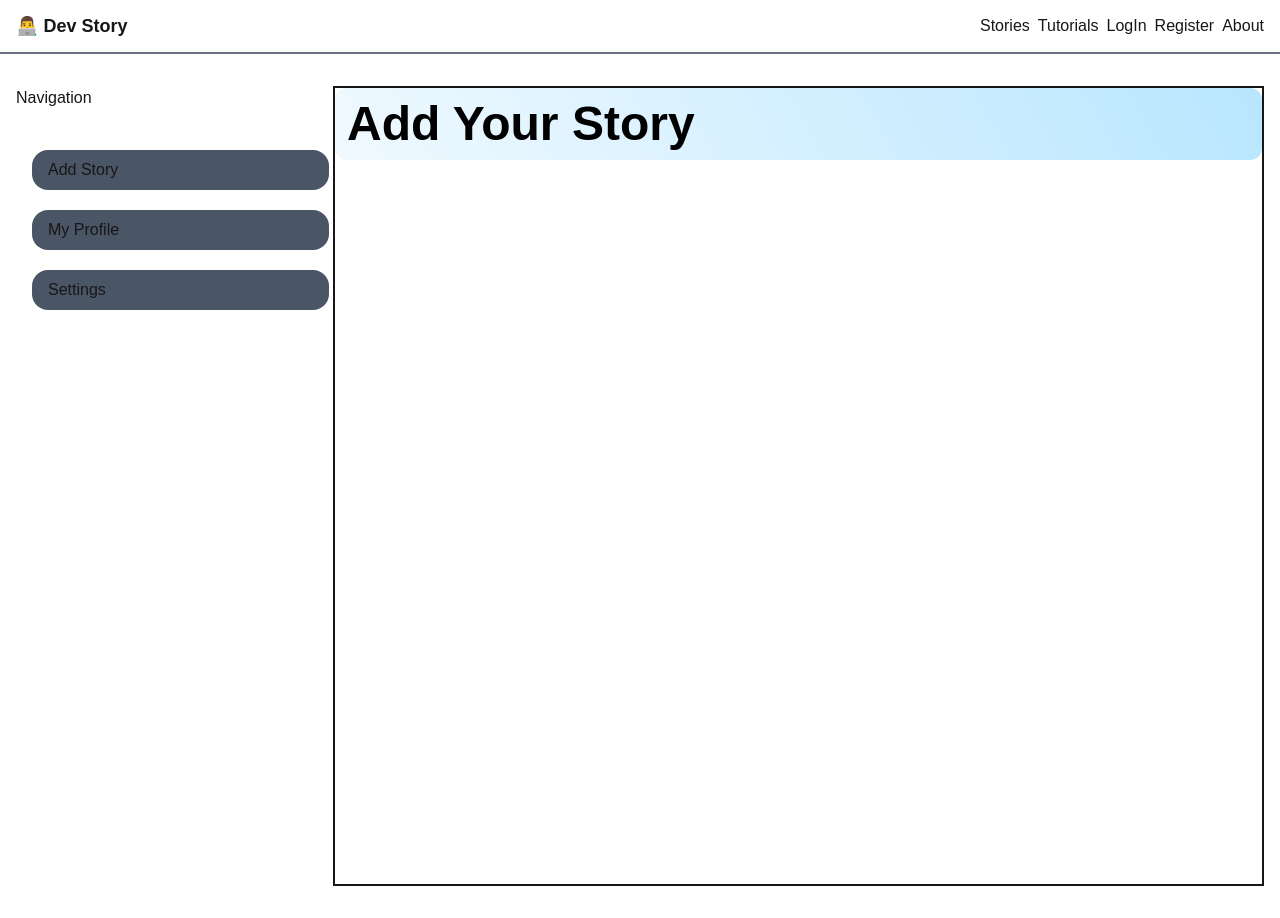
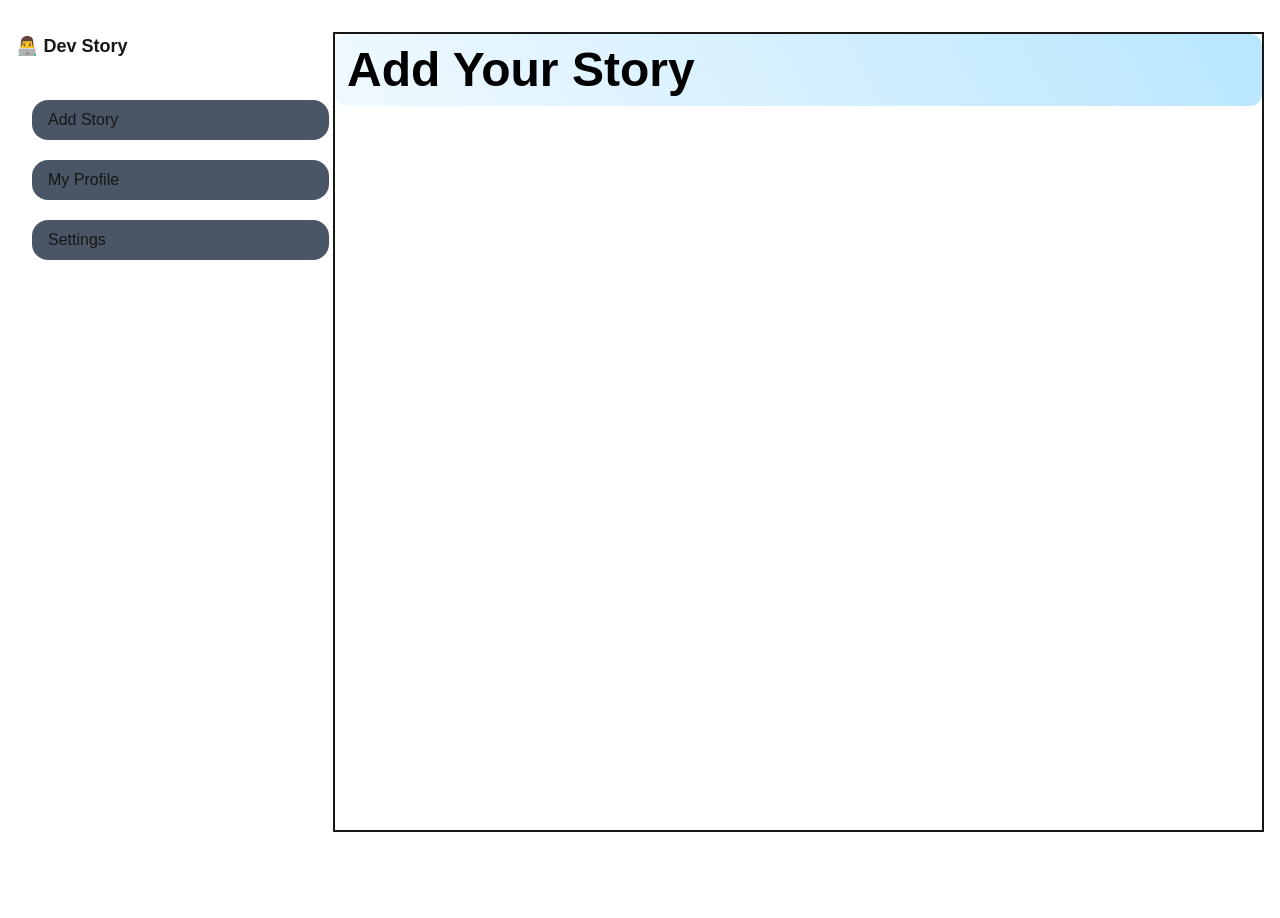
Before and after one commit to ArmanMirDeV/Dev-Story, a Next.js app: page /dashboard/add-story in a window 1280 px wide. After the commit the page ends 864 px from the top, so only its background shows below. Built offline with nearby package versions, Linux system fonts and the light colour scheme.

Commit message:
handle conditional layout

```diff
--- a/src/app/dashboard/layout.jsx
+++ b/src/app/dashboard/layout.jsx
@@ -5,7 +5,10 @@ const dashboardLayout = ({ children }) => {
   return (
     <div className="grid grid-cols-12 gap-5">
       <div className="col-span-3 min-h-screen ">
-        <h2>Navigation</h2>
+        <Link href="/" className="text-lg font-semibold ">
+          {" "}
+          👨‍💻 Dev Story
+        </Link>
         <div className="flex flex-col gap-5 mt-10 ">
           <Link
             className="py-2 px-4 w-full bg-gray-600 hover:bg-red-300 hover:text-black mx-4 rounded-2xl "
--- a/src/components/Header.jsx
+++ b/src/components/Header.jsx
@@ -1,7 +1,16 @@
+"use client"
 import Link from "next/link";
+import { usePathname } from "next/navigation";
 import React from "react";
 
 const Header = () => {
+
+
+  const pathName = usePathname();
+  console.log(pathName);
+
+  if (pathName.startsWith('/dashboard')) return <></>;
+
   return (
     <header className="px-4 py-3 border-b-2 border-gray-500 flex justify-between items-center flex-wrap ">
       <Link href="/" className="text-lg font-semibold ">
```
